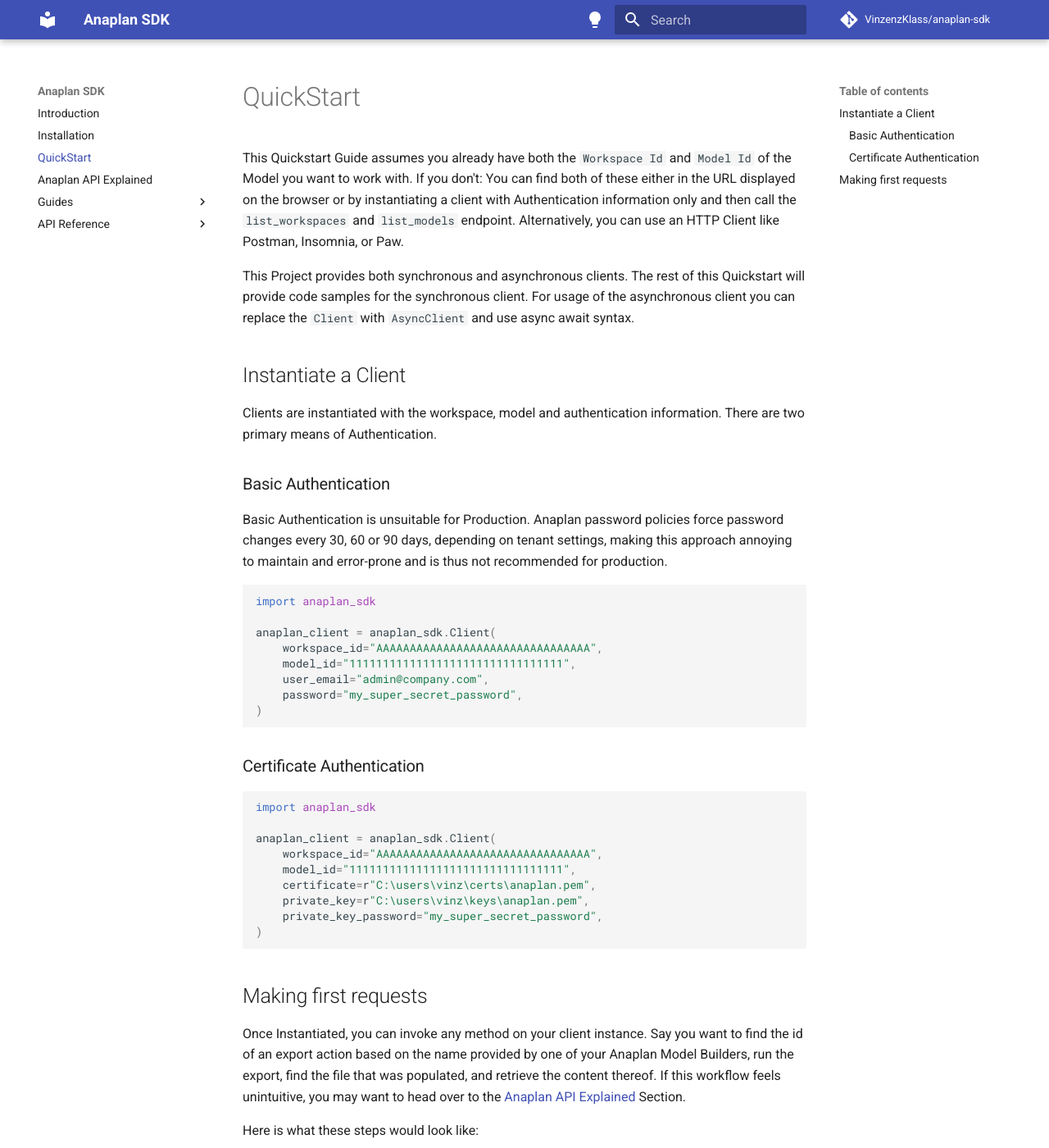
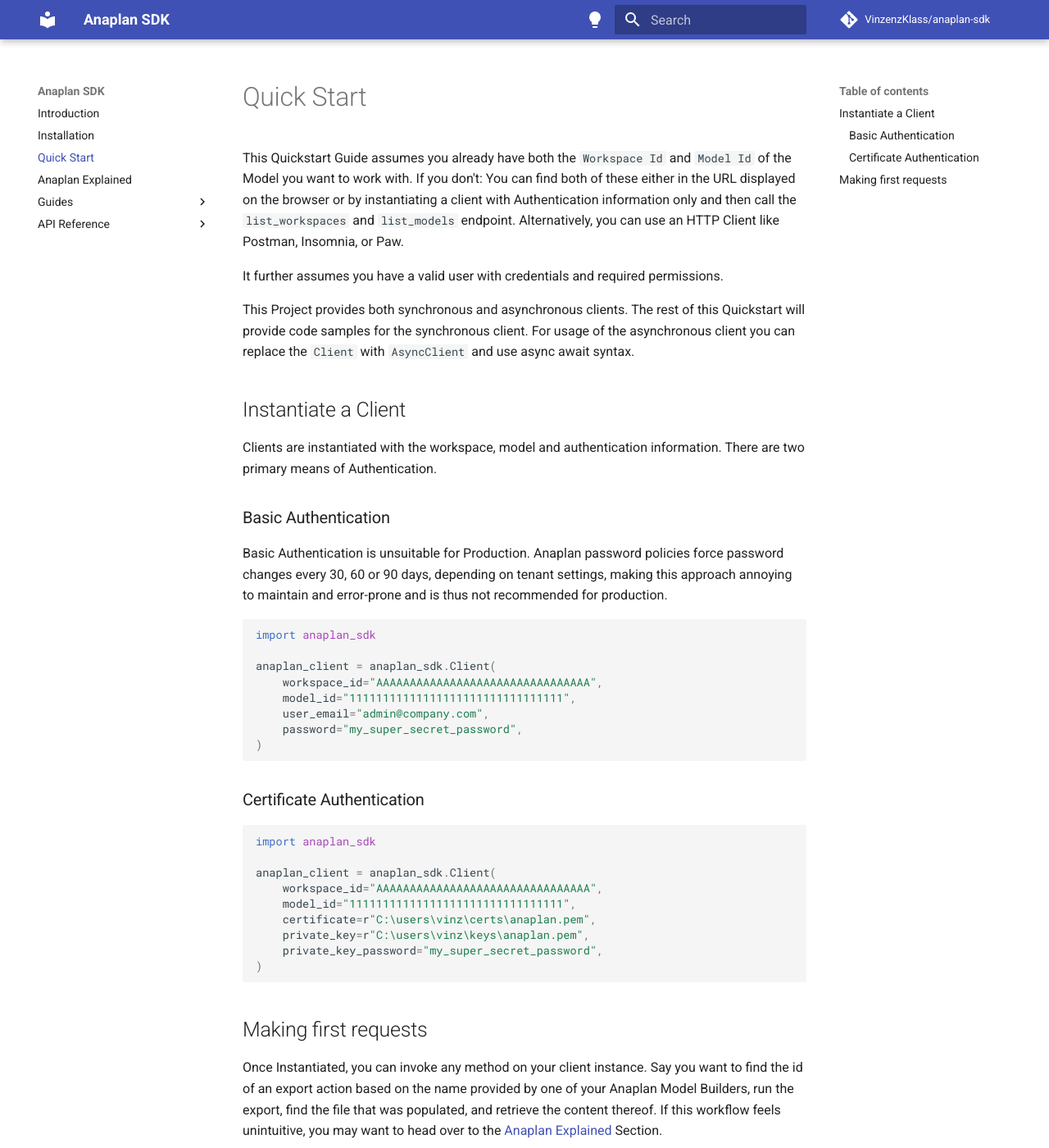
Before and after one commit to VinzenzKlass/anaplan-sdk, an MkDocs documentation site: the page built from docs/quickstart.md, in a window 1280 px wide and 1400 px high. Shown: the whole window at 82% size. Built offline with MkDocs 1.6.1 and Material for MkDocs 9.7.7, drawn with Linux system fonts in a browser that asks for light colours; comment, search, counter and statistics services are not loaded.

Commit message:
chore: start anaplan explained section

```diff
--- a/docs/quickstart.md
+++ b/docs/quickstart.md
@@ -2,6 +2,8 @@
 with. If you don't: You can find both of these either in the URL displayed on the browser or by instantiating a client
 with Authentication information only and then call the `list_workspaces` and `list_models` endpoint. Alternatively, you
 can use an HTTP Client like Postman, Insomnia, or Paw.
+
+It further assumes you have a valid user with credentials and required permissions.
 
 This Project provides both synchronous and asynchronous clients. The rest of this Quickstart will provide code samples
 for the synchronous client. For usage of the asynchronous client you can replace the `Client` with `AsyncClient` and use
@@ -48,7 +50,7 @@
 Once Instantiated, you can invoke any method on your client instance. Say you want to find the id of an export action
 based on the name provided by one of your Anaplan Model Builders, run the export, find the file that was populated, and
 retrieve the content thereof. If this workflow feels unintuitive, you may want to head over to
-the [Anaplan API Explained](anaplan_api_explained.md) Section.
+the [Anaplan Explained](anaplan_explained.md) Section.
 
 Here is what these steps would look like:
 
--- a/mkdocs.yml
+++ b/mkdocs.yml
@@ -23,8 +23,8 @@
 nav:
   - Introduction: 'index.md'
   - Installation: 'installation.md'
-  - QuickStart: 'quickstart.md'
-  - Anaplan API Explained: 'anaplan_api_explained.md'
+  - Quick Start: 'quickstart.md'
+  - Anaplan Explained: 'anaplan_explained.md'
   - Guides:
       - Logging: 'logging.md'
   - API Reference:
```
Also changed, not shown: docs/anaplan_api_explained.md (deleted, +0 -1 lines), docs/anaplan_explained.md (added, +58 -0 lines), docs/img/anaplan-overview.png (added).
